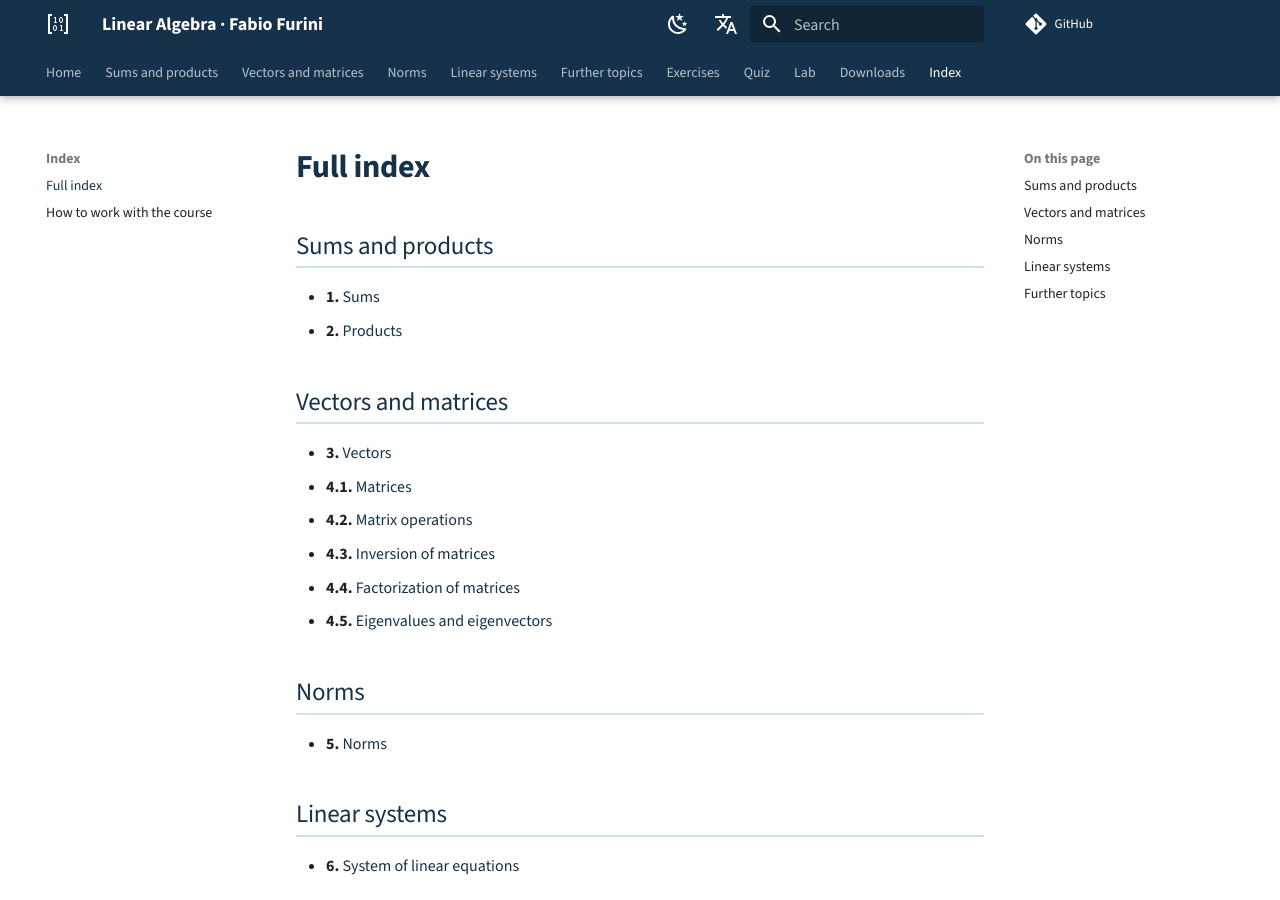
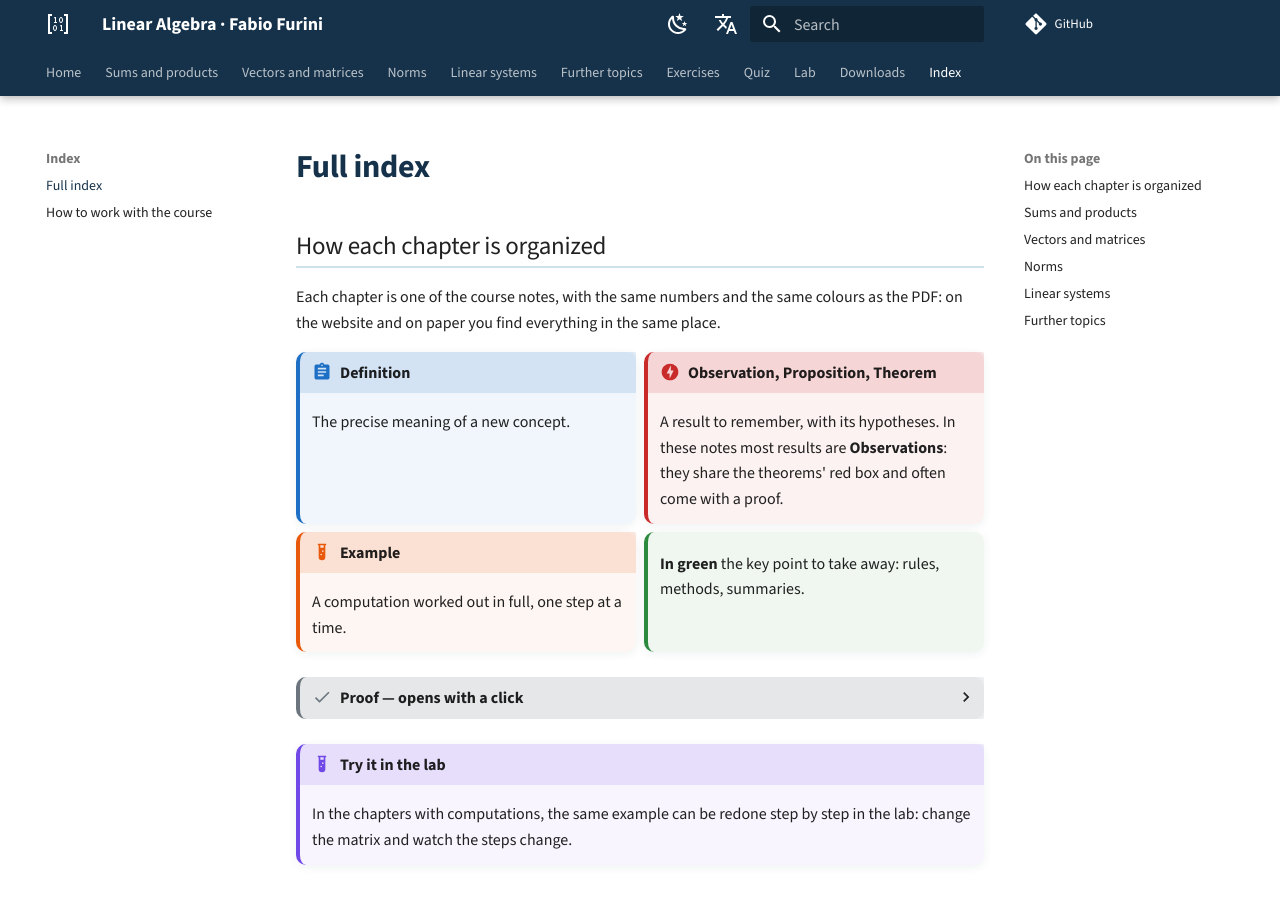
Before and after one commit to fabiofurini/linear-algebra, an MkDocs documentation site: the page built from docs/index-full.md, in a window 1280 px wide and 900 px high. Built offline with MkDocs 1.6.1 and Material for MkDocs 9.7.7, drawn with Linux system fonts in a browser that asks for light colours; comment, search, counter and statistics services are not loaded.

Commit message:
Index: how each chapter is organized (from the series home)
Co-Authored-By: Claude Opus 5.5 <noreply@anthropic.com>

```diff
--- a/docs/index-full.md
+++ b/docs/index-full.md
@@ -1,4 +1,37 @@
 # Full index
+
+<!-- collana-organizzazione -->
+## How each chapter is organized
+
+Each chapter is one of the course notes, with the same numbers and the same
+colours as the PDF: on the website and on paper you find everything in the
+same place.
+
+<div class="grid" markdown>
+
+!!! definizione "Definition"
+    The precise meaning of a new concept.
+
+!!! teorema "Observation, Proposition, Theorem"
+    A result to remember, with its hypotheses. In these notes most results are
+    **Observations**: they share the theorems' red box and often come with a proof.
+
+!!! esempio "Example"
+    A computation worked out in full, one step at a time.
+
+!!! chiave ""
+    **In green** the key point to take away: rules, methods, summaries.
+
+</div>
+
+??? dimostrazione "Proof — opens with a click"
+    All proofs are there, but folded: first read the statement, then open the
+    proof when you want to study it.
+
+!!! interattivo "Try it in the lab"
+    In the chapters with computations, the same example can be redone step by
+    step in the lab: change the matrix and watch the steps change.
+<!-- /collana-organizzazione -->
 
 ## [Sums and products](sums-products/index.md)
 
```
